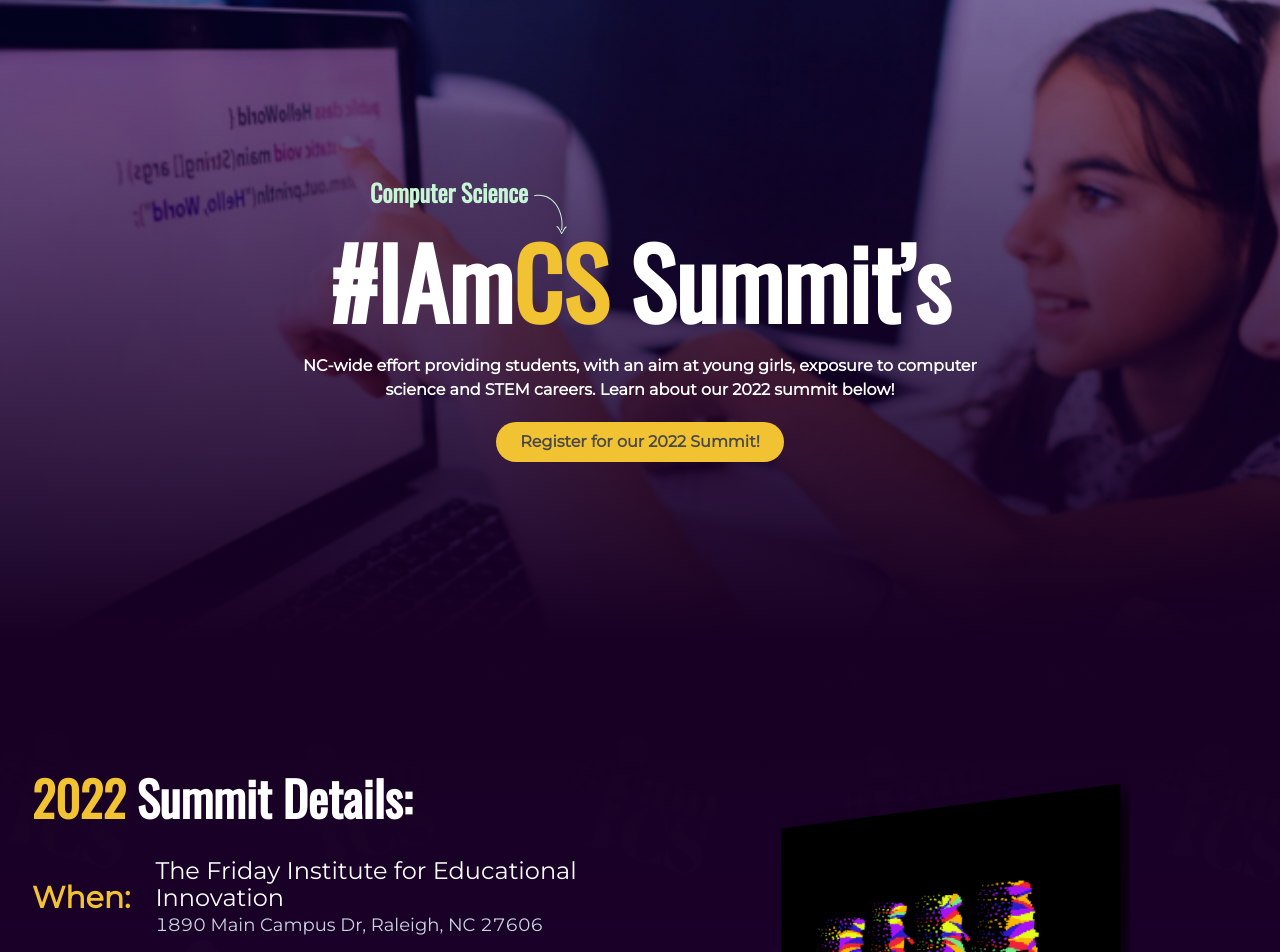
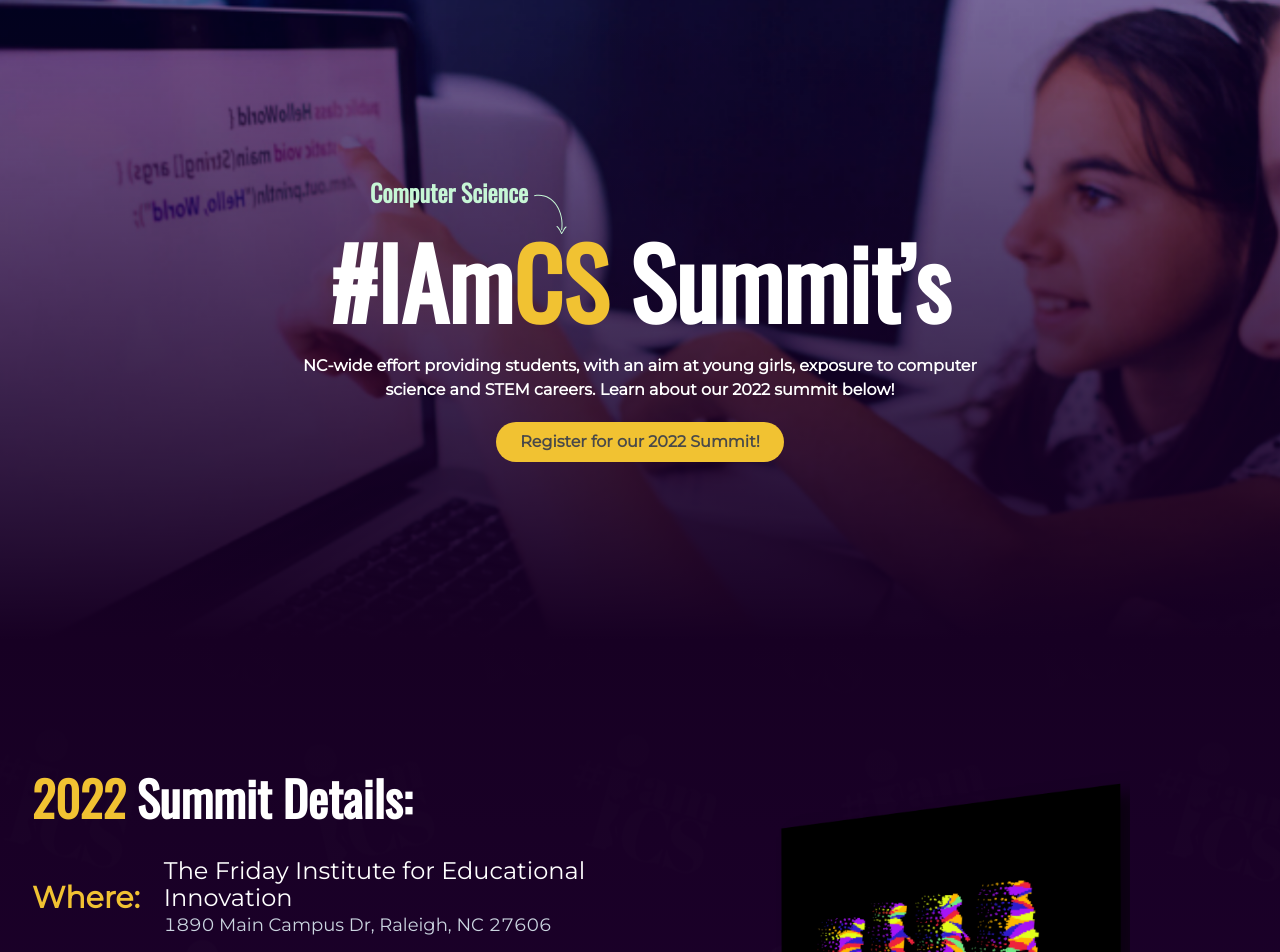
Before and after one commit to JimbroT/IAMCS, a Next.js app: page / in a window 1280 px wide. Shown: the top 952 px of the page. Built offline with nearby package versions, Linux system fonts and the light colour scheme.

Commit message:
fix typo on when

```diff
--- a/components/DetailsTable.jsx
+++ b/components/DetailsTable.jsx
@@ -22,7 +22,7 @@
                         <Tr alignItems='center'>
                             <Td p={0}>
                                 <Text color='#F1C232' fontSize='3xl' fontWeight='bold'>
-                                    When:
+                                    Where:
                                 </Text>
 
                             </Td>
```
